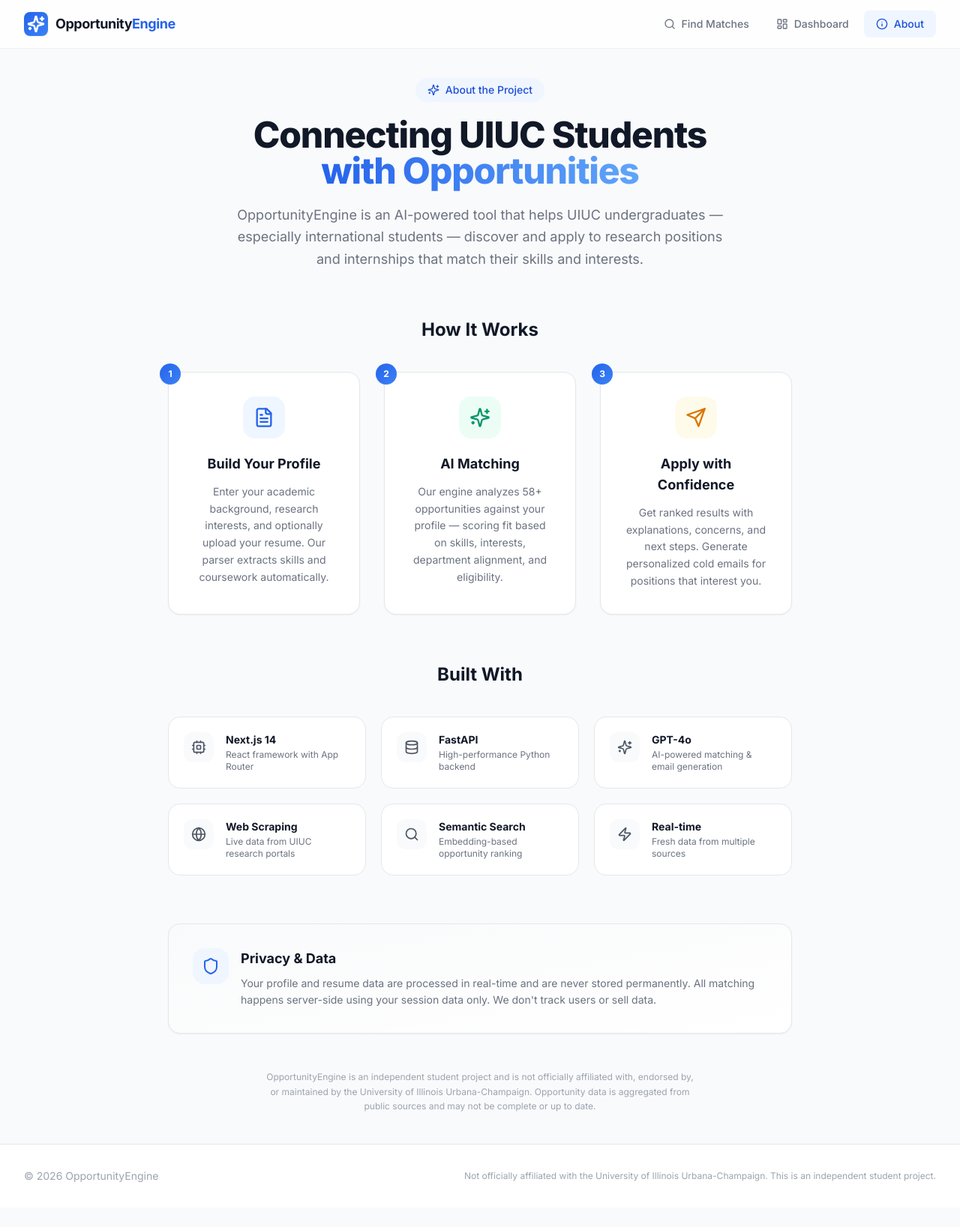
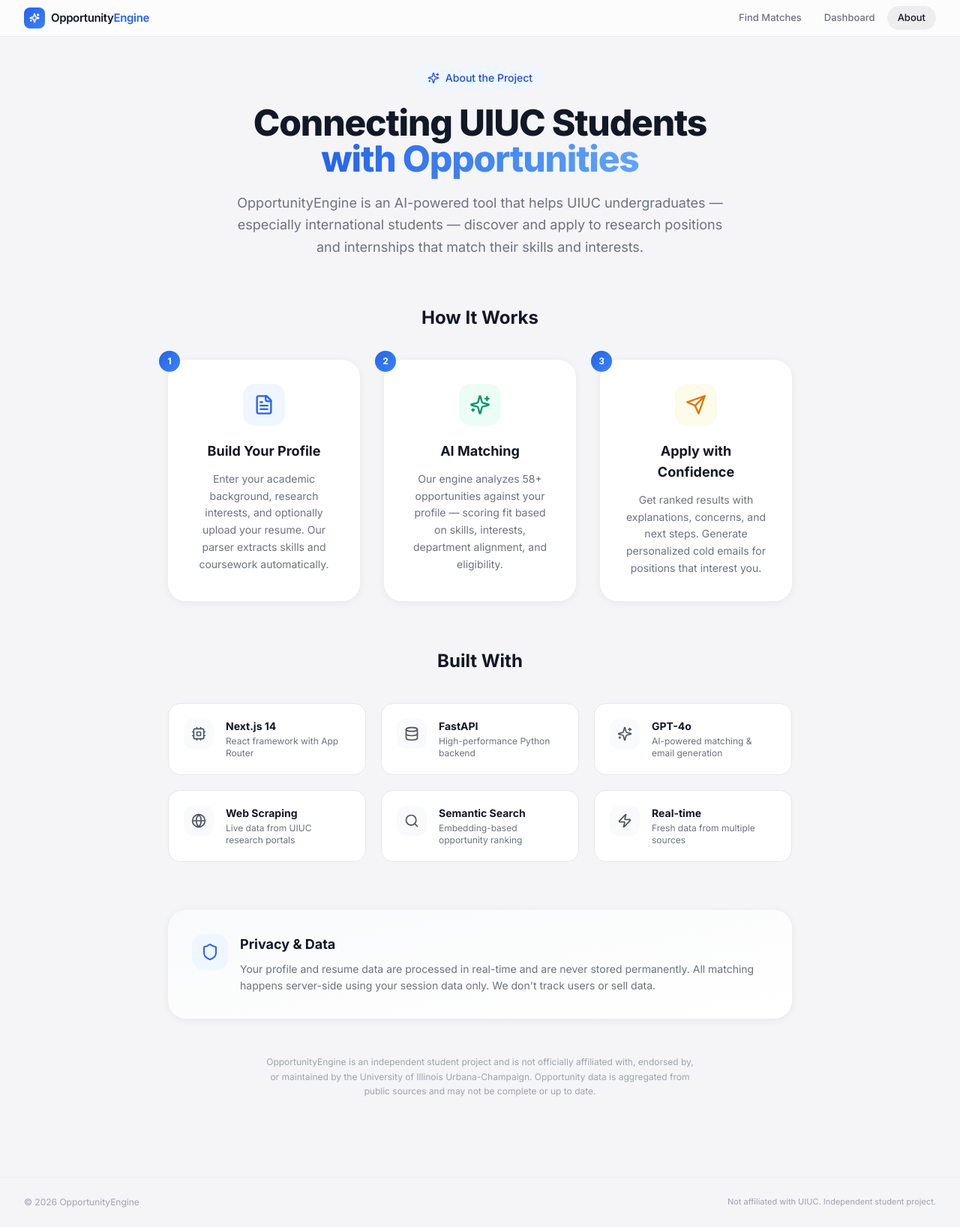
Before and after one commit to EricXu-0805/opportunity-filter-engine, a Next.js app in the folder frontend/: page /about in a window 1280 px wide. Shown: the whole page at 75% size. Before the commit the page ends 1611 px from the top, so only its background shows below. Built offline with nearby package versions, Linux system fonts and the light colour scheme.

Commit message:
Apple-style UI overhaul: glass header, refined cards, softer palette, more whitespace

```diff
--- a/frontend/src/app/globals.css
+++ b/frontend/src/app/globals.css
@@ -8,19 +8,20 @@
     -moz-osx-font-smoothing: grayscale;
   }
   body {
-    @apply bg-gray-50 text-gray-900;
+    background-color: #f5f5f7;
+    @apply text-gray-900;
   }
 }
 
 @layer utilities {
   /* Smooth card expansion animation */
   .animate-in {
-    animation: fadeSlideIn 0.2s ease-out;
+    animation: fadeSlideIn 0.3s cubic-bezier(0.25, 0.46, 0.45, 0.94);
   }
   @keyframes fadeSlideIn {
     from {
       opacity: 0;
-      transform: translateY(-4px);
+      transform: translateY(-6px);
     }
     to {
       opacity: 1;
@@ -62,7 +63,10 @@
     animation: pageIn 0.25s ease-out;
   }
   @keyframes pageIn {
-    from { opacity: 0; transform: translateY(8px); }
+    from { opacity: 0; transform: translateY(12px); }
     to { opacity: 1; transform: translateY(0); }
   }
+
+  /* Apple-style smooth scroll */
+  html { scroll-behavior: smooth; }
 }
--- a/frontend/src/app/layout.tsx
+++ b/frontend/src/app/layout.tsx
@@ -25,21 +25,18 @@ export default function RootLayout({
       <body className={`${inter.className} min-h-screen flex flex-col`}>
         <Header />
 
-        {/* Spacer for fixed header */}
-        <div className="h-16" />
+        <div className="h-12" />
 
         <main className="flex-1">{children}</main>
 
-        {/* Footer */}
-        <footer className="border-t border-gray-200 bg-white">
-          <div className="max-w-7xl mx-auto px-4 sm:px-6 lg:px-8 py-8">
-            <div className="flex flex-col sm:flex-row items-center justify-between gap-4">
-              <p className="text-sm text-gray-400">
+        <footer className="border-t border-black/[0.04] mt-16">
+          <div className="max-w-7xl mx-auto px-4 sm:px-6 lg:px-8 py-6">
+            <div className="flex flex-col sm:flex-row items-center justify-between gap-3">
+              <p className="text-[12px] text-gray-400">
                 © {new Date().getFullYear()} OpportunityEngine
               </p>
-              <p className="text-xs text-gray-400 text-center">
-                Not officially affiliated with the University of Illinois
-                Urbana-Champaign. This is an independent student project.
+              <p className="text-[11px] text-gray-400 text-center">
+                Not affiliated with UIUC. Independent student project.
               </p>
             </div>
           </div>
--- a/frontend/src/components/Badge.tsx
+++ b/frontend/src/components/Badge.tsx
@@ -11,14 +11,14 @@ type BadgeVariant =
   | 'teal';
 
 const VARIANT_CLASSES: Record<BadgeVariant, string> = {
-  green: 'bg-emerald-50 text-emerald-700 ring-emerald-600/20',
-  red: 'bg-red-50 text-red-700 ring-red-600/20',
-  blue: 'bg-blue-50 text-blue-700 ring-blue-600/20',
-  yellow: 'bg-amber-50 text-amber-700 ring-amber-600/20',
-  orange: 'bg-orange-50 text-orange-700 ring-orange-600/20',
-  gray: 'bg-gray-50 text-gray-600 ring-gray-500/20',
-  indigo: 'bg-indigo-50 text-indigo-700 ring-indigo-600/20',
-  teal: 'bg-teal-50 text-teal-700 ring-teal-600/20',
+  green: 'bg-emerald-50/80 text-emerald-600',
+  red: 'bg-red-50/80 text-red-600',
+  blue: 'bg-blue-50/80 text-blue-600',
+  yellow: 'bg-amber-50/80 text-amber-600',
+  orange: 'bg-orange-50/80 text-orange-600',
+  gray: 'bg-gray-100/80 text-gray-500',
+  indigo: 'bg-indigo-50/80 text-indigo-600',
+  teal: 'bg-teal-50/80 text-teal-600',
 };
 
 interface BadgeProps {
@@ -31,11 +31,11 @@ interface BadgeProps {
 export default function Badge({ variant, children, className = '', dot }: BadgeProps) {
   return (
     <span
-      className={`inline-flex items-center gap-1.5 px-2.5 py-0.5 rounded-full text-xs font-semibold ring-1 ring-inset ${VARIANT_CLASSES[variant]} ${className}`}
+      className={`inline-flex items-center gap-1.5 px-2.5 py-1 rounded-lg text-xs font-medium ${VARIANT_CLASSES[variant]} ${className}`}
     >
       {dot && (
         <span
-          className="w-1.5 h-1.5 rounded-full bg-current opacity-70"
+          className="w-1.5 h-1.5 rounded-full bg-current opacity-60"
           aria-hidden="true"
         />
       )}
--- a/frontend/src/components/Card.tsx
+++ b/frontend/src/components/Card.tsx
@@ -13,7 +13,7 @@ export default function Card({
 }: CardProps) {
   return (
     <div
-      className={`bg-white border border-gray-200 rounded-2xl shadow-sm ${padding} ${className}`}
+      className={`bg-white rounded-3xl shadow-[0_2px_12px_rgba(0,0,0,0.06)] ${padding} ${className}`}
     >
       {children}
     </div>
--- a/frontend/src/components/Header.tsx
+++ b/frontend/src/components/Header.tsx
@@ -2,34 +2,32 @@
 
 import Link from 'next/link';
 import { usePathname } from 'next/navigation';
-import { Search, LayoutDashboard, Info, Sparkles } from 'lucide-react';
+import { Sparkles } from 'lucide-react';
 
 const NAV_ITEMS = [
-  { href: '/', label: 'Find Matches', icon: Search },
-  { href: '/dashboard', label: 'Dashboard', icon: LayoutDashboard },
-  { href: '/about', label: 'About', icon: Info },
+  { href: '/', label: 'Find Matches' },
+  { href: '/dashboard', label: 'Dashboard' },
+  { href: '/about', label: 'About' },
 ] as const;
 
 export default function Header() {
   const pathname = usePathname();
 
   return (
-    <header className="fixed top-0 left-0 right-0 z-50 bg-white/80 backdrop-blur-lg border-b border-gray-200/60">
+    <header className="fixed top-0 left-0 right-0 z-50 bg-white/70 backdrop-blur-xl backdrop-saturate-150 border-b border-black/[0.06]">
       <div className="max-w-7xl mx-auto px-4 sm:px-6 lg:px-8">
-        <div className="flex items-center justify-between h-16">
-          {/* Logo */}
-          <Link href="/" className="flex items-center gap-2.5 group">
-            <div className="w-8 h-8 rounded-lg bg-gradient-to-br from-blue-600 to-blue-500 flex items-center justify-center shadow-sm group-hover:shadow-md transition-shadow">
-              <Sparkles className="w-4.5 h-4.5 text-white" strokeWidth={2.5} />
+        <div className="flex items-center justify-between h-12">
+          <Link href="/" className="flex items-center gap-2 group">
+            <div className="w-7 h-7 rounded-lg bg-gradient-to-br from-blue-600 to-blue-500 flex items-center justify-center">
+              <Sparkles className="w-3.5 h-3.5 text-white" strokeWidth={2.5} />
             </div>
-            <span className="text-lg font-bold text-gray-900 tracking-tight">
+            <span className="text-[15px] font-semibold text-gray-900 tracking-tight">
               Opportunity<span className="text-blue-600">Engine</span>
             </span>
           </Link>
 
-          {/* Navigation */}
-          <nav className="flex items-center gap-1">
-            {NAV_ITEMS.map(({ href, label, icon: Icon }) => {
+          <nav className="flex items-center gap-0.5">
+            {NAV_ITEMS.map(({ href, label }) => {
               const isActive =
                 href === '/'
                   ? pathname === '/' || pathname === '/results'
@@ -38,15 +36,14 @@ export default function Header() {
                 <Link
                   key={href}
                   href={href}
-                  className={`flex items-center gap-2 px-4 py-2 rounded-lg text-sm font-medium transition-all duration-200
+                  className={`px-3.5 py-1.5 rounded-full text-[13px] font-medium transition-all duration-300
                     ${
                       isActive
-                        ? 'bg-blue-50 text-blue-700'
-                        : 'text-gray-500 hover:text-gray-900 hover:bg-gray-50'
+                        ? 'bg-black/[0.06] text-gray-900'
+                        : 'text-gray-500 hover:text-gray-900 hover:bg-black/[0.04]'
                     }`}
                 >
-                  <Icon className="w-4 h-4" />
-                  <span className="hidden sm:inline">{label}</span>
+                  {label}
                 </Link>
               );
             })}
--- a/frontend/src/components/ScoreBar.tsx
+++ b/frontend/src/components/ScoreBar.tsx
@@ -1,45 +1,38 @@
 interface ScoreBarProps {
-  score: number; // 0–100
+  score: number;
   size?: 'sm' | 'md' | 'lg';
   showLabel?: boolean;
 }
 
 function getScoreColor(score: number): string {
-  if (score >= 80) return 'from-emerald-500 to-emerald-400';
-  if (score >= 60) return 'from-blue-500 to-blue-400';
-  if (score >= 40) return 'from-amber-500 to-amber-400';
-  return 'from-gray-400 to-gray-300';
-}
-
-function getScoreBg(score: number): string {
-  if (score >= 80) return 'bg-emerald-50';
-  if (score >= 60) return 'bg-blue-50';
-  if (score >= 40) return 'bg-amber-50';
-  return 'bg-gray-50';
+  if (score >= 80) return 'from-emerald-400 to-emerald-300';
+  if (score >= 60) return 'from-blue-400 to-blue-300';
+  if (score >= 40) return 'from-amber-400 to-amber-300';
+  return 'from-gray-300 to-gray-200';
 }
 
 function getScoreText(score: number): string {
-  if (score >= 80) return 'text-emerald-700';
-  if (score >= 60) return 'text-blue-700';
-  if (score >= 40) return 'text-amber-700';
-  return 'text-gray-600';
+  if (score >= 80) return 'text-emerald-600';
+  if (score >= 60) return 'text-blue-600';
+  if (score >= 40) return 'text-amber-600';
+  return 'text-gray-500';
 }
 
-const HEIGHT_MAP = { sm: 'h-1.5', md: 'h-2', lg: 'h-3' } as const;
+const HEIGHT_MAP = { sm: 'h-1', md: 'h-1.5', lg: 'h-2' } as const;
 
 export default function ScoreBar({ score, size = 'md', showLabel = true }: ScoreBarProps) {
   const clamped = Math.max(0, Math.min(100, Math.round(score)));
 
   return (
     <div className="flex items-center gap-3">
-      <div className={`flex-1 ${getScoreBg(clamped)} rounded-full overflow-hidden ${HEIGHT_MAP[size]}`}>
+      <div className={`flex-1 bg-black/[0.04] rounded-full overflow-hidden ${HEIGHT_MAP[size]}`}>
         <div
-          className={`h-full rounded-full bg-gradient-to-r ${getScoreColor(clamped)} transition-all duration-500 ease-out`}
+          className={`h-full rounded-full bg-gradient-to-r ${getScoreColor(clamped)} transition-all duration-700 ease-out`}
           style={{ width: `${clamped}%` }}
         />
       </div>
       {showLabel && (
-        <span className={`text-sm font-bold tabular-nums ${getScoreText(clamped)}`}>
+        <span className={`text-sm font-semibold tabular-nums ${getScoreText(clamped)}`}>
           {clamped}%
         </span>
       )}
```
Also changed, not shown: frontend/src/app/page.tsx (+16 -28 lines), frontend/src/components/MatchCard.tsx (+34 -42 lines).
